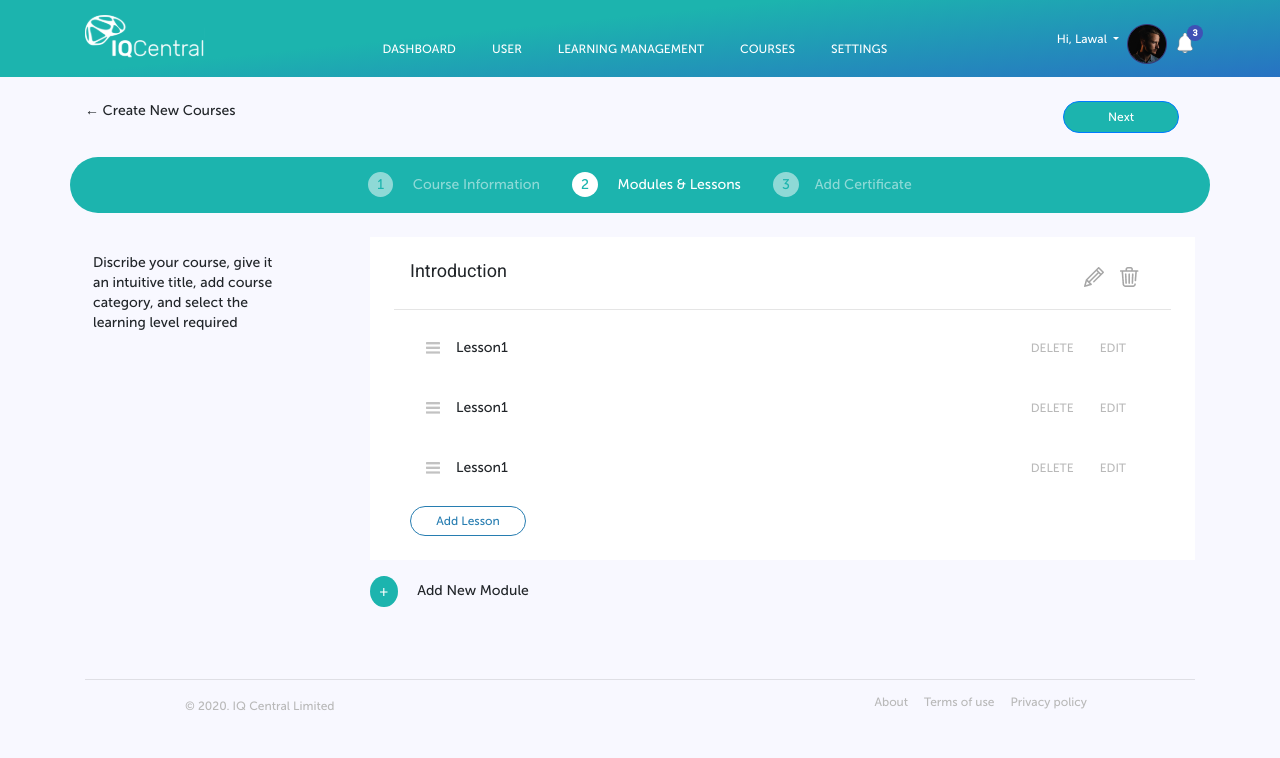
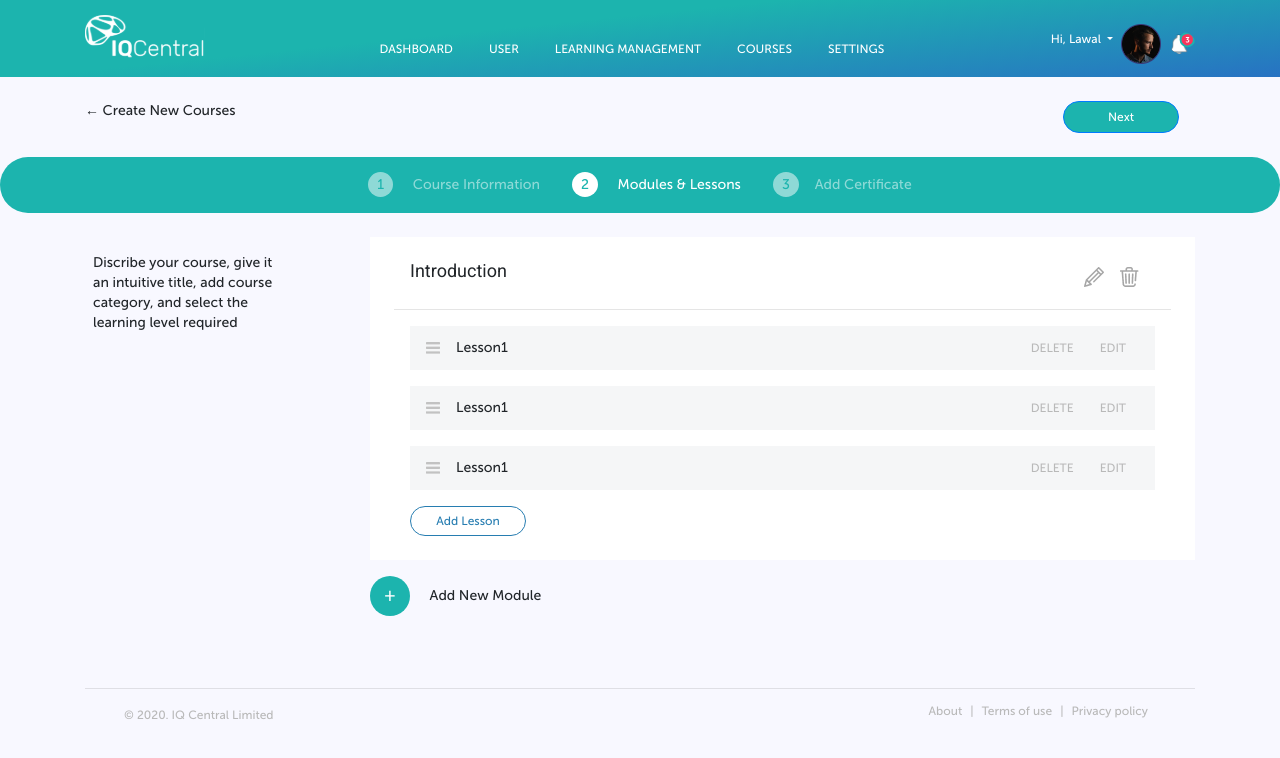
Before and after one commit to LawalAkande/neW-project, an Angular app: page /courses in a window 1280 px wide. Both pictures are taken after a click on the button "Next". Shown: the top 758 px of the page. Built offline with nearby package versions, Linux system fonts and the light colour scheme.

Commit message:
adding font

```diff
--- a/src/app/courses/courses.component.css
+++ b/src/app/courses/courses.component.css
@@ -80,6 +80,8 @@
 .rounded-circle {
     background-color: #1CB4AE;
     color: #fff;
+    width: 40px;
+    height: 40px;
 }
 
 .login-link {
@@ -90,3 +92,7 @@
 .font18 {
     font-size: 18px;
 }
+
+.bg-grey {
+    background: #F5F6F7;
+}
--- a/src/app/courses/courses.component.html
+++ b/src/app/courses/courses.component.html
@@ -26,7 +26,7 @@
 </section>
 <div class="row">
   <div class="col-lg-12 col-sm-12">
-    <ul class="container nav nav-pills justify-content-center tb">
+    <ul class=" nav nav-pills justify-content-center">
       <li class="nav- click">
         <a
           class="nav-link "
@@ -181,6 +181,7 @@
             <div class="my-3 d-flex justify-content-between">
               <div class="font20">
                 <button
+                  style="font-size: 18px;"
                   class="btn bg-green rounded-circle btn-sm mr-3"
                   data-toggle=""
                   data-target=""
@@ -222,7 +223,9 @@
     </div>
   </div>
 </section>
-<div class="footer-wrapper container">
+<div class="container">
   <hr />
+</div>
+<div class="mx-4">
   <app-footer></app-footer>
 </div>
--- a/src/app/footer/footer.component.html
+++ b/src/app/footer/footer.component.html
@@ -10,8 +10,8 @@
     <div class="col-12 col-md-8 order-1 order-md-2">
       <div class="footer-links float-md-right">
         <ul class="nav">
-          <li class="nav-item px-2">About</li>
-          <li class="nav-item px-2">Terms of use</li>
+          <li class="nav-item px-2">About </li>|
+          <li class="nav-item px-2">Terms of use </li>|
           <li class="nav-item px-2">Privacy policy</li>
         </ul>
       </div>
--- a/src/app/navbar/navbar.component.html
+++ b/src/app/navbar/navbar.component.html
@@ -66,12 +66,13 @@
               />
             </li>
             <li class="nav-item noti-icon mt-2 ml-2">
-              <img src="assets/images/noti-icon.svg" alt="" />
+              <!-- <img src="assets/images/noti-icon.svg" alt="" />
               <span
               matBadge="3"
               matBadgeSize="small"
               matBadgeColor="primary"
-            ></span>
+            ></span> -->
+            <img src="assets/images/Group 295.svg" alt="" style="width: 26px;height: 22px;" />
             </li>
           </ul>
         </div>
```
Also changed, not shown: src/assets/images/Group 295.svg (added).
